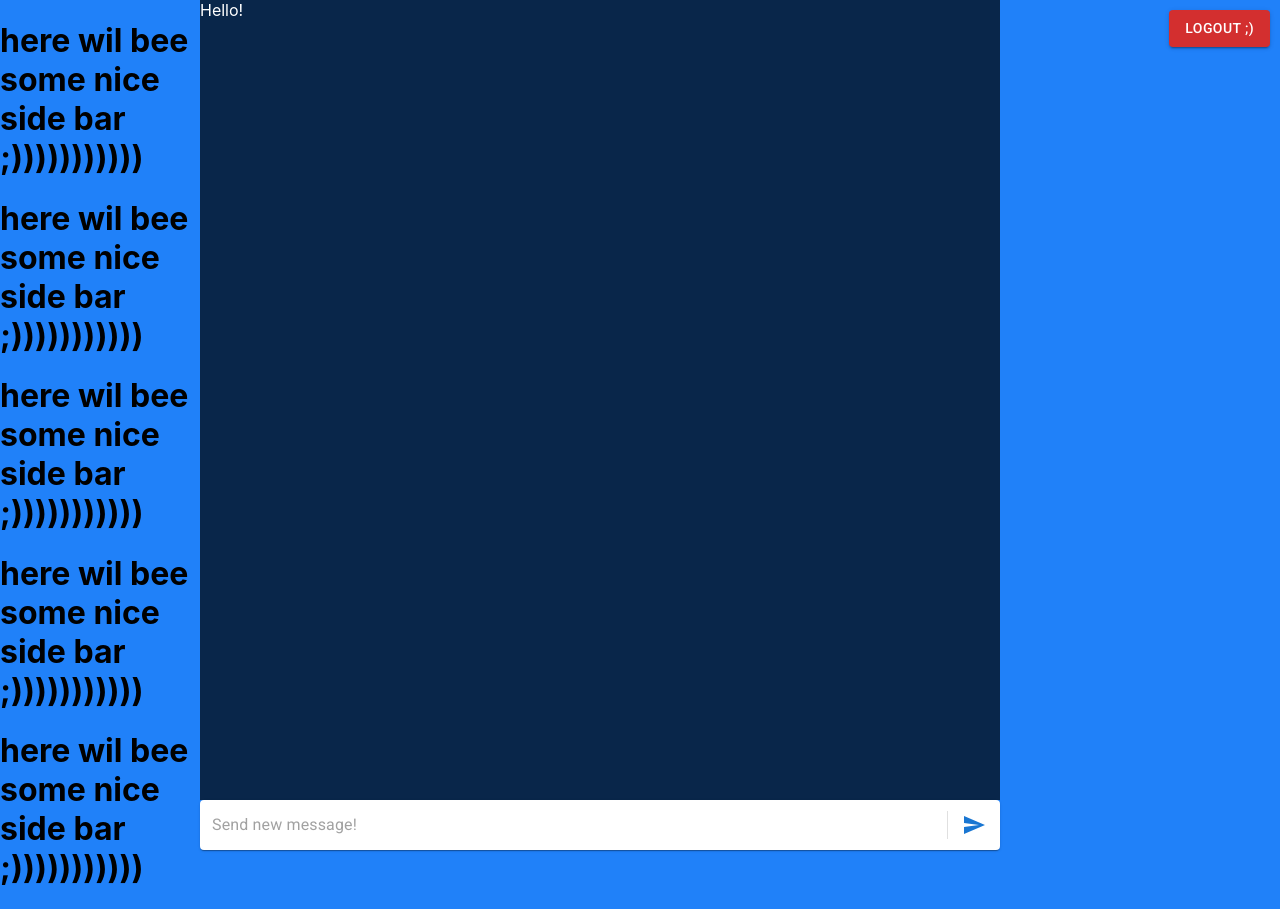
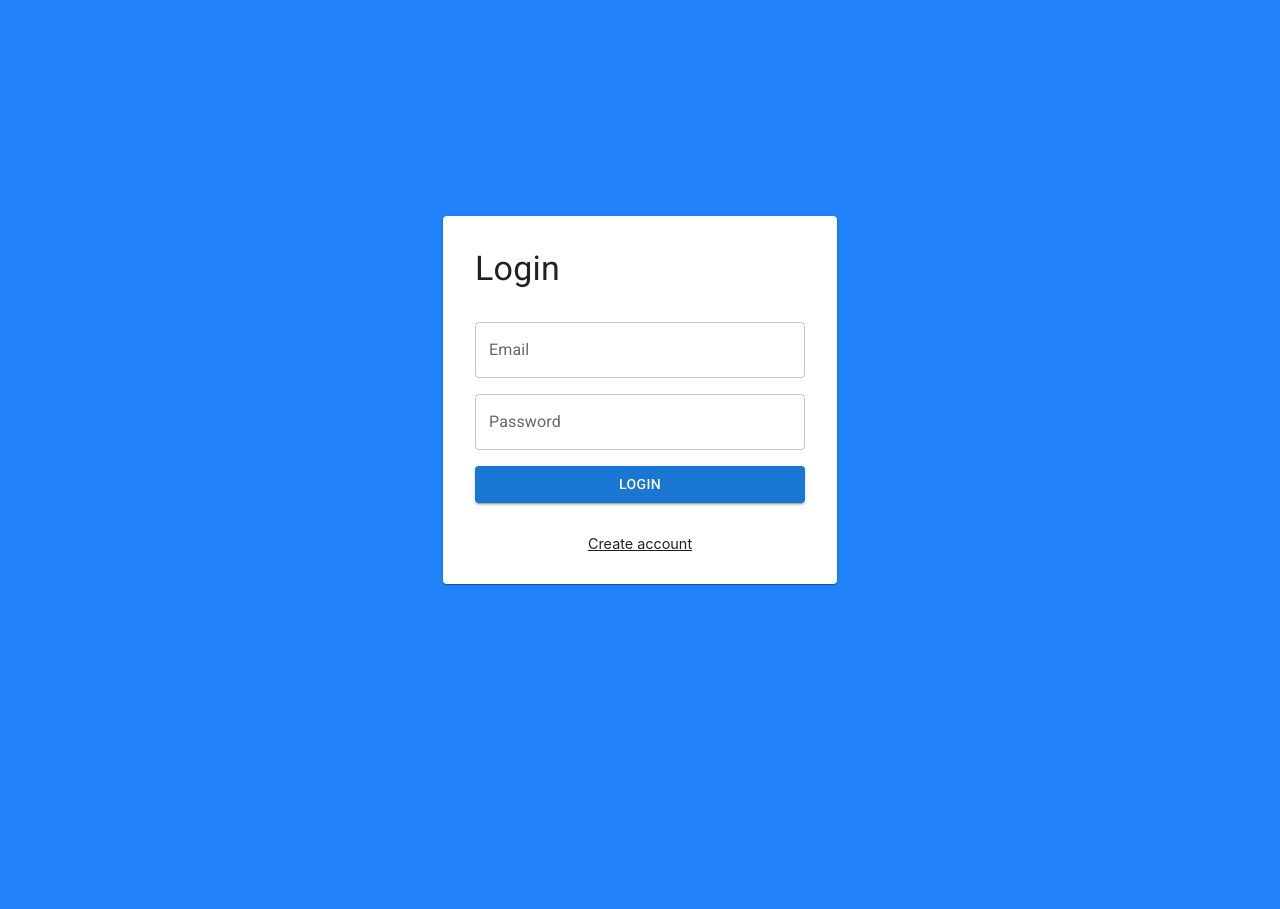
Before and after one commit to j-kaminski/sparrow, a React (Create React App) app in the folder client/: page /login in a window 1280 px wide. Before the commit this address led to /dashboard. After the commit the page ends 800 px from the top, so only its background shows below. Built offline with nearby package versions, Linux system fonts and the light colour scheme.

Commit message:
Add MUI icons, fix styling

```diff
--- a/client/package.json
+++ b/client/package.json
@@ -5,6 +5,7 @@
 	"dependencies": {
 		"@emotion/react": "^11.7.1",
 		"@emotion/styled": "^11.6.0",
+		"@mui/icons-material": "^5.2.5",
 		"@mui/material": "^5.2.5",
 		"@mui/styles": "^5.2.3",
 		"@reduxjs/toolkit": "^1.7.1",
--- a/client/src/App.tsx
+++ b/client/src/App.tsx
@@ -5,9 +5,6 @@ import { Routes, Route, Link } from 'react-router-dom';
 import { Dashboard } from './components/dashboard';
 import { Auth } from './features/auth/';
 import { useAppDispatch } from './redux/hooks';
-import Alert from '@mui/material/Alert';
-import Button from '@mui/material/Button';
-import Stack from '@mui/material/Stack';
 
 export const App = () => {
 	return (
--- a/client/src/components/form/Form.styles.tsx
+++ b/client/src/components/form/Form.styles.tsx
@@ -15,10 +15,12 @@ export const useFormStyles = makeStyles({
 	},
 
 	link: {
-		textDecoration: 'none',
+		textAlign: 'center',
 		color: 'inherit',
+		fontSize: '.9em',
+		transition: 'color .2s',
 		'&:hover': {
-			color: 'red',
+			color: '#bd701e',
 		},
 	},
 });
--- a/client/src/components/form/Login.tsx
+++ b/client/src/components/form/Login.tsx
@@ -3,14 +3,16 @@ import { useFormik } from 'formik';
 import { Container, Typography, Button, TextField, Card } from '@mui/material';
 import { Navigate, useLocation, Link } from 'react-router-dom';
 import { useFormStyles, validationSchemaLogin } from '.';
-import { useAppSelector } from '../../redux/hooks';
+import { useAppSelector, useAppDispatch } from '../../redux/hooks';
 import { authSelector } from '../../features/auth/';
+import { tempToggleAuth } from '../../features/auth';
 import axios from 'axios';
 
 export const Login = () => {
 	const classes = useFormStyles();
 	const location = useLocation();
 	const authenticated = useAppSelector(authSelector);
+	const dispatch = useAppDispatch();
 
 	const formik = useFormik({
 		initialValues: {
@@ -20,6 +22,11 @@ export const Login = () => {
 		validationSchema: validationSchemaLogin,
 		onSubmit: (values) => {
 			alert(JSON.stringify(values, null, 2));
+			dispatch(tempToggleAuth());
+			axios.post(
+				'http://localhost:8000/api/login',
+				JSON.stringify(values, null, 2)
+			);
 		},
 	});
 
@@ -73,7 +80,7 @@ export const Login = () => {
 					</Button>
 				</form>
 				<Link className={classes.link} to='/register'>
-					Register
+					Create account
 				</Link>
 			</Card>
 		</Container>
--- a/client/src/features/auth/authSlice.ts
+++ b/client/src/features/auth/authSlice.ts
@@ -6,7 +6,7 @@ export type AuthState = {
 };
 
 const initialState: AuthState = {
-	authenticated: true,
+	authenticated: false,
 };
 
 export const authSlice = createSlice({
```
Also changed, not shown: 1 other file (tests, documents, lock files or other folders).
